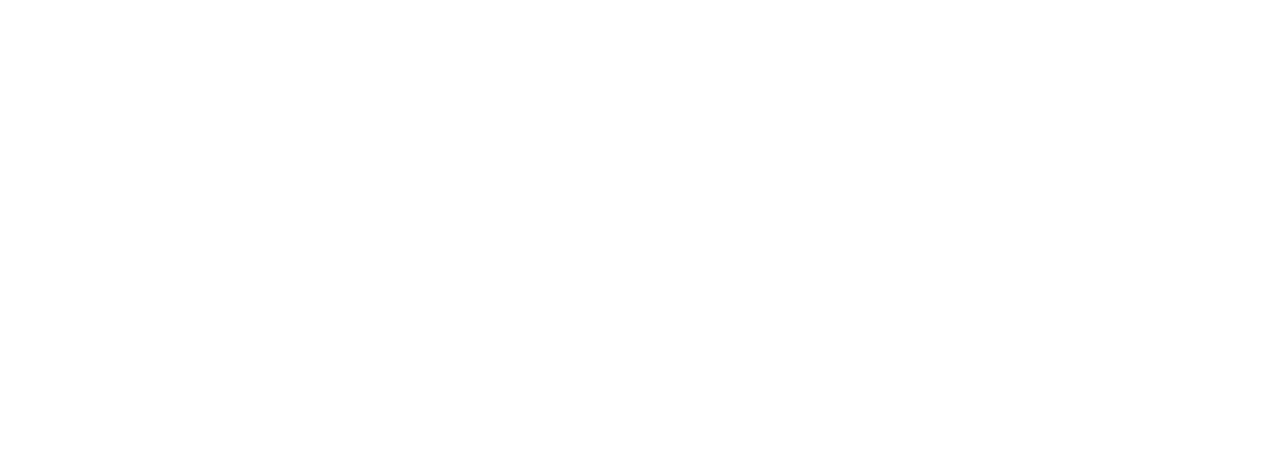
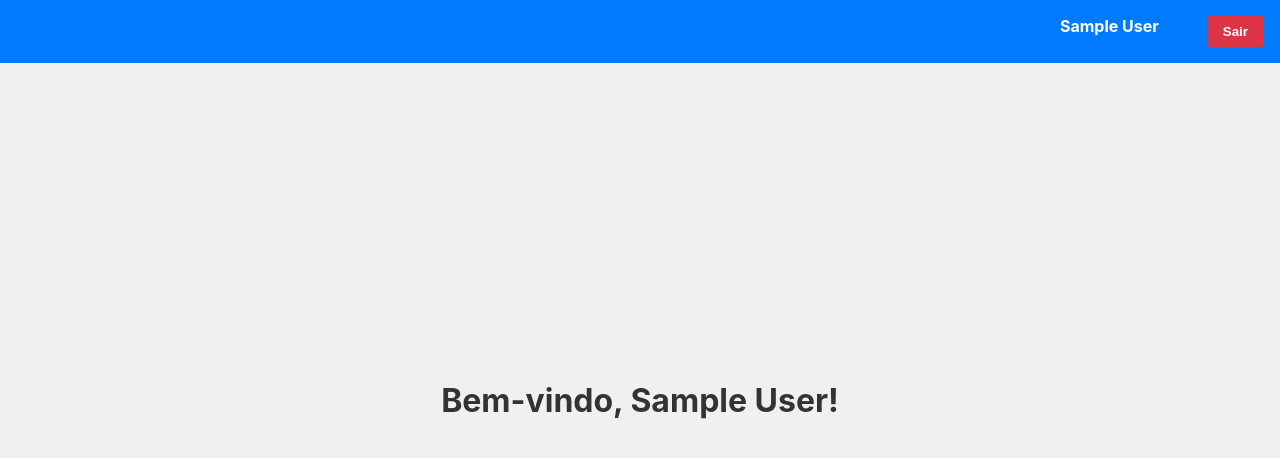
Before and after one commit to mac0350-25/troca-livros-frontend, a React (Create React App) app: page /user in a window 1280 px wide. Before the commit this address had no page. Shown: the top 458 px of the page. Built offline with nearby package versions, Linux system fonts and the light colour scheme; sample sign-in values are in the browser's storage.

Commit message:
[feat] homepage contendo o nome do usuario e botao de logout

```diff
--- a/src/App.js
+++ b/src/App.js
@@ -3,6 +3,7 @@
 import LoginPage from './pages/LoginPage';
 import SignupPage from './pages/SignupPage';
 import HomePage from './pages/HomePage';
+import UserPage from './pages/UserPage';
 
 const App = () => {
   return (
@@ -11,6 +12,7 @@
         <Route path="/" element={<HomePage />} />
         <Route path="/login" element={<LoginPage />} />
         <Route path="/signup" element={<SignupPage />} />
+        <Route path="/user" element={<UserPage />} />
       </Routes>
     </Router>
   );
--- a/src/api/auth.js
+++ b/src/api/auth.js
@@ -3,16 +3,25 @@
 export const authService = {
   async login(email, password) {
     try {
-      const { data } = await api.post('/api/auth/login', { email, password });
+      const response = await api.post('/api/auth/login', { email, password });
+      console.log('Full API Response structure:', JSON.stringify(response.data, null, 2));
+      console.log('API Response:', response.data); // Debug log
 
-      alert('Login realizado com sucesso!');
+      const { data } = response.data;
 
       return {
         success: true,
         token: data.access_token,
-        user: data.user
+        user: {
+          id: data.user.id,
+          name: data.user.name,
+          email: data.user.email,
+          created_at: data.user.created_at,
+          updated_at: data.user.updated_at
+        }
       };
     } catch (error) {
+      console.error('Login error:', error.response?.data || error);
       return {
         success: false,
         error: error.response?.data?.message || 'Credenciais inválidas'
--- a/src/api/index.js
+++ b/src/api/index.js
@@ -5,13 +5,22 @@
     headers: {
       'Content-Type': 'application/json',
     },
-  });
+});
 api.interceptors.request.use(config => {
-  const token = localStorage.getItem('access_token');
+  const token = localStorage.getItem('token'); // <-- FIXED
   if (token) {
     config.headers.Authorization = `Bearer ${token}`;
   }
   return config;
 });
 
+export const handleLogin = (result, navigate) => {
+  if (result.success) {
+    localStorage.setItem('token', result.token);
+    localStorage.setItem('user', JSON.stringify(result.user));
+    //console.log('Redirecting to /user with user:', result.user); // Add this
+    navigate('/user');
+  }
+};
+
 export default api;
--- a/src/pages/LoginPage.js
+++ b/src/pages/LoginPage.js
@@ -2,6 +2,7 @@
 import styled from 'styled-components';
 import { Link, useNavigate } from 'react-router-dom';
 import { authService } from '../api/auth';
+import { handleLogin } from '../api/index';
 
 // ==================== ESTILOS ====================
 const LoginContainer = styled.div`
@@ -104,20 +105,31 @@
   const [error, setError] = useState('');
   const navigate = useNavigate();
 
-  const handleLogin = async (e) => {
+  const onSubmit = async (e) => {
     e.preventDefault();
-    const result = await authService.login(email, password);
+    setError('');
+    console.log('Attempting login with:', { email, password }); // Debug log
 
-    if (result.success) {
-      localStorage.setItem('token', result.token);
-    } else {
-      setError(result.error);
+    try {
+      const result = await authService.login(email, password);
+      console.log('Login result:', result); // Debug log
+
+      if (result.success && result.token && result.user) {
+        console.log('Login successful, navigating...'); // Debug log
+        handleLogin(result, navigate);
+      } else {
+        console.log('Login failed:', result); // Debug log
+        setError(result.error || 'Failed to login. Please try again.');
+      }
+    } catch (error) {
+      console.error('Login error:', error);
+      setError('An unexpected error occurred');
     }
   };
 
   return (
     <LoginContainer>
-      <LoginForm onSubmit={handleLogin}>
+      <LoginForm onSubmit={onSubmit}>
         <FormTitle>Login</FormTitle>
 
         {error && <ErrorMessage>{error}</ErrorMessage>}
--- /dev/null
+++ b/src/pages/UserPage.js
@@ -0,0 +1,85 @@
+import React from 'react';
+import styled from 'styled-components';
+import { useNavigate } from 'react-router-dom';
+
+const Container = styled.div`
+  display: flex;
+  flex-direction: column;
+  align-items: center;
+  justify-content: center;
+  height: 100vh;
+  background-color: #f0f0f0;
+`;
+
+const Header = styled.header`
+  position: absolute;
+  top: 0;
+  right: 0;
+  width: 100%;
+  display: flex;
+  justify-content: flex-end;
+  padding: 1rem;
+  background-color: #007bff;
+  color: white;
+`;
+
+const UserName = styled.div`
+  font-weight: bold;
+  margin-right: 2rem;
+`;
+
+const LogoutButton = styled.button`
+  background: #dc3545;
+  color: white;
+  border: none;
+  border-radius: 4px;
+  padding: 0.5rem 1rem;
+  margin-left: 1rem;
+  cursor: pointer;
+  font-weight: bold;
+  transition: background 0.3s;
+  &:hover {
+    background: #b52a37;
+  }
+`;
+
+const Welcome = styled.h1`
+  color: #333;
+`;
+
+const UserPage = () => {
+  const navigate = useNavigate();
+  const token = localStorage.getItem('token');
+  let user = null;
+  try {
+    const userStr = localStorage.getItem('user');
+    user = userStr ? JSON.parse(userStr) : null;
+  } catch (e) {
+    user = null;
+  }
+
+  const handleLogout = () => {
+    localStorage.removeItem('token');
+    localStorage.removeItem('user');
+    navigate('/login');
+  };
+
+  // If user is not found, redirect to login
+  React.useEffect(() => {
+    if (!user) {
+      navigate('/login');
+    }
+  }, [user, navigate]);
+
+  return (
+    <Container>
+      <Header>
+        <UserName>{user?.name}</UserName>
+        <LogoutButton onClick={handleLogout}>Sair</LogoutButton>
+      </Header>
+      <Welcome>Bem-vindo, {user?.name}!</Welcome>
+    </Container>
+  );
+};
+
+export default UserPage;
```
